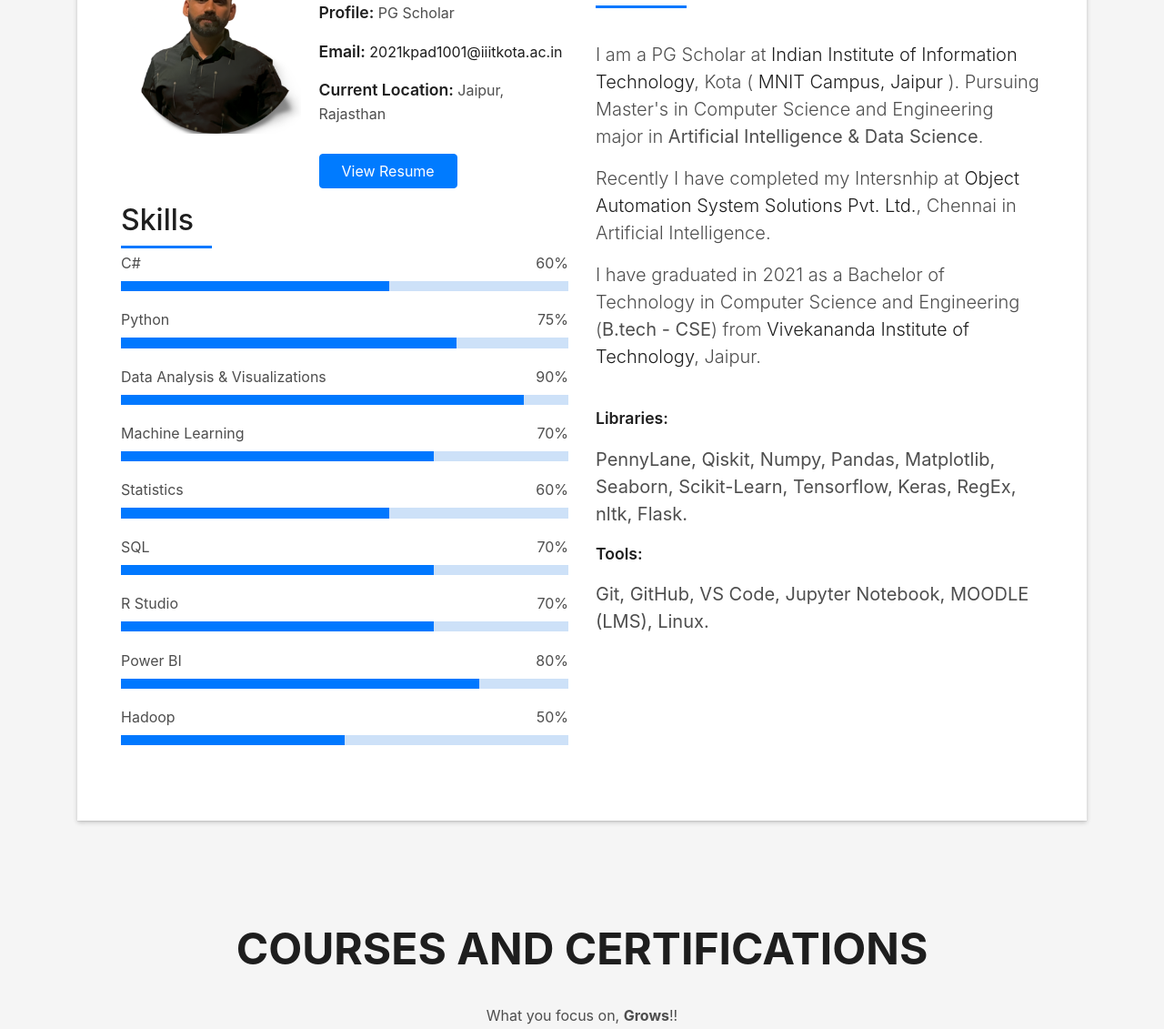
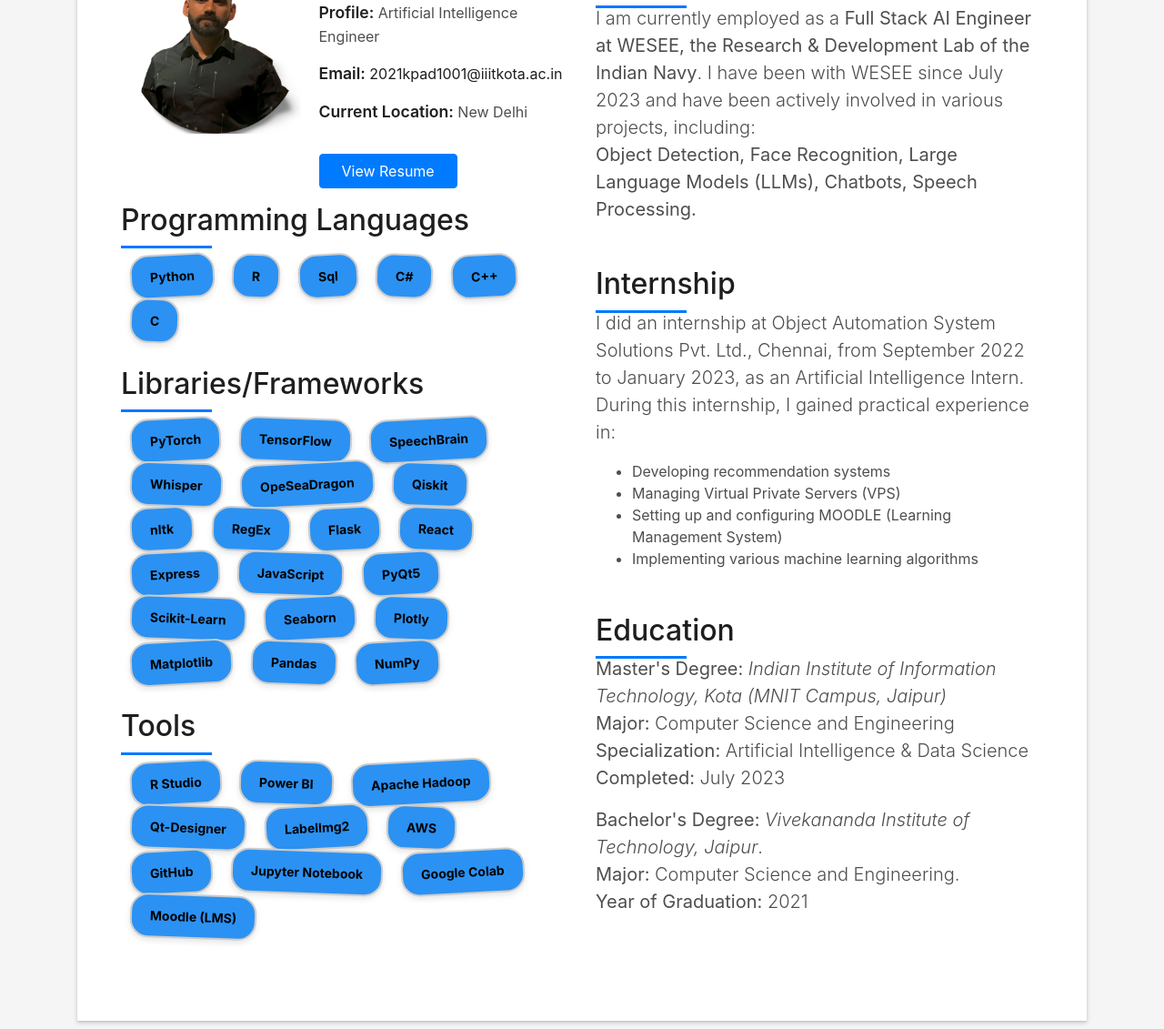
Before and after one commit to Rjaat/rjaat.github.io, a plain HTML site: page index.html in a window 1280 px wide. Shown: the part 969-2100 px from the top of the page at 91% size. Drawn offline with nearby package versions, Linux system fonts and the light colour scheme; no server answers; files whose address does not match are found by name.

Commit message:
Resume & other Updates

```diff
--- a/assets/css/style.css
+++ b/assets/css/style.css
@@ -746,17 +746,47 @@ a:hover {
   color: #4e4e4e;
 }
 
-.skill-mf .progress {
-  background-color: #cde1f8;
-  margin: .5rem 0 1.2rem 0;
-  border-radius: 0;
-  height: .7rem;
+.skill-mf ul {
+  list-style-type: none;
+  padding: 10px;
 }
 
-.skill-mf .progress .progress-bar {
-  height: .7rem;
-  background-color: #0078ff;
+.skill-mf ul li {
+  display: inline-block;
+  background-color: #2b92f3;
+  color: #000000;
+  border: 2px solid #ccc;
+  padding: 12px 20px;
+  margin-right: 15px;
+  border-radius: 20px;
+  box-shadow: 0 3px 6px rgba(0, 0, 0, 0.1);
+  transition: all 0.3s ease;
+  font-weight: bold;
+  font-size: 14px;
 }
+
+.skill-mf ul li:hover {
+  transform: translateY(-3px);
+  box-shadow: 0 6px 12px rgba(0, 0, 0, 0.2);
+  background-color: #c0c0c0;
+}
+
+
+
+.skill-mf ul li:hover::before {
+  color: #555;
+}
+
+.skill-mf ul li:nth-child(odd) {
+  transform: rotate(-3deg);
+}
+
+.skill-mf ul li:nth-child(even) {
+  transform: rotate(2deg);
+}
+
+
+
 
 /*--------------------------------------------------------------
 # Services
@@ -1287,3 +1317,58 @@ footer .credits {
 footer .credits a {
   color: #fff;
 }
+
+
+
+/* Slideshow container */
+.slideshow-container {
+  position: relative;
+  max-width: 100%;
+  overflow: hidden;
+  border-radius: 10px;
+}
+
+/* Hide the images by default */
+.mySlides {
+  display: none;
+  width: 100%;
+  transition: opacity 1s ease;
+}
+
+/* Fade animation */
+.fade {
+  animation-name: fade;
+  animation-duration: 1.5s;
+}
+
+@keyframes fade {
+  from {opacity: .4}
+  to {opacity: 1}
+}
+
+/* Next & previous buttons */
+.prev, .next {
+  cursor: pointer;
+  position: absolute;
+  top: 50%;
+  width: auto;
+  margin-top: -30px;
+  padding: 16px;
+  color: white;
+  font-weight: bold;
+  font-size: 20px;
+  transition: 0.6s ease;
+  border-radius: 0 3px 3px 0;
+  user-select: none;
+}
+
+/* Position the "next button" to the right */
+.next {
+  right: 0;
+  border-radius: 3px 0 0 3px;
+}
+
+/* On hover, add a grey background color */
+.prev:hover, .next:hover {
+  background-color: rgba(0, 0, 0, 0.8);
+}
--- a/index.html
+++ b/index.html
@@ -16,8 +16,13 @@
   <link href="assets/vendor/ionicons/css/ionicons.min.css" rel="stylesheet">
   <link href="assets/vendor/owl.carousel/assets/owl.carousel.min.css" rel="stylesheet">
   <link href="assets/vendor/venobox/venobox.css" rel="stylesheet">
+  <link rel="stylesheet" href="https://cdnjs.cloudflare.com/ajax/libs/font-awesome/6.5.1/css/all.min.css" integrity="sha512-DTOQO9RWCH3ppGqcWaEA1BIZOC6xxalwEsw9c2QQeAIftl+Vegovlnee1c9QX4TctnWMn13TZye+giMm8e2LwA==" crossorigin="anonymous" referrerpolicy="no-referrer" />
   <!-- Template Main CSS File -->
   <link href="assets/css/style.css" rel="stylesheet">
+  <style>
+    /* Add custom CSS to color icons */
+    .solid-icon { color: #007bff; } /* Change color as needed */
+</style>
 </head>
 <body id="page-top">
 
@@ -88,67 +93,103 @@
                     </div>
                     <div class="col-sm-6 col-md-7">
                       <div class="about-info">
-                        <p><span class="title-s">Name: </span> <span>Rajesh K. Jat</span></p>
-                        <p><span class="title-s">Profile: </span> <span>PG Scholar </span></p>
+                        <p><span class="title-s">Name: </span> <span>Rajesh Kumar Jat</span></p>
+                        <p><span class="title-s">Profile: </span> <span>Artificial Intelligence Engineer </span></p>
                         <p><span class="title-s">Email: </span> <span><a href = "mailto: 2021kpad1001@iiitkota.ac.in">2021kpad1001@iiitkota.ac.in</a></span></p>
-                        <p><span class="title-s">Current Location: </span> <span>Jaipur, Rajasthan </span></p>
+                        <p><span class="title-s">Current Location: </span> <span>New Delhi </span></p>
                         <p class="pt-3"><span class="title-s"> <a class="btn btn-primary btn px-4" href="assets/resume.pdf" target="_blank" role="button"> View Resume </a></span></p>
                       </div>
                     </div>
                   </div>
                   <div class="skill-mf">
-                    <h5 class="title-left">Skills</h5>
-                    <p></p>
-                    <span>C#</span> <span class="pull-right">60%</span>
-                    <div class="progress">
-                      <div class="progress-bar" role="progressbar" style="width: 60%" aria-valuenow="70" aria-valuemin="0" aria-valuemax="100"></div>
-                    </div>
-                    <span>Python</span> <span class="pull-right">75%</span>
-                    <div class="progress">
-                      <div class="progress-bar" role="progressbar" style="width: 75%" aria-valuenow="70" aria-valuemin="0" aria-valuemax="100"></div>
-                    </div>
-                    <span>Data Analysis & Visualizations</span> <span class="pull-right">90%</span>
-                    <div class="progress">
-                      <div class="progress-bar" role="progressbar" style="width: 90%" aria-valuenow="70" aria-valuemin="0" aria-valuemax="100"></div>
-                    </div>
-                    <span>Machine Learning</span> <span class="pull-right">70%</span>
-                    <div class="progress">
-                      <div class="progress-bar" role="progressbar" style="width: 70%" aria-valuenow="70" aria-valuemin="0" aria-valuemax="100"></div>
-                    </div>
-                    <span>Statistics</span> <span class="pull-right">60%</span>
-                    <div class="progress">
-                      <div class="progress-bar" role="progressbar" style="width: 60%" aria-valuenow="70" aria-valuemin="0" aria-valuemax="100"></div>
-                    </div>
-                    <span>SQL</span> <span class="pull-right">70%</span>
-                    <div class="progress">
-                      <div class="progress-bar" role="progressbar" style="width: 70%" aria-valuenow="70" aria-valuemin="0" aria-valuemax="100"></div>
-                    </div>
-                    <span>R Studio <sapn class="pull-right">70%</span>
-                    <div class="progress">
-                      <div class="progress-bar" role="progressbar" style="width: 70%" aria-valuenow="70" aria-valuemin="0" aria-valuemax="100"></div>
-                    </div>
-                    <span>Power BI <sapn class="pull-right">80%</span>
-                    <div class="progress">
-                      <div class="progress-bar" role="progressbar" style="width: 80%" aria-valuenow="70" aria-valuemin="0" aria-valuemax="100"></div>
-                    </div>
-                    <span>Hadoop</span> <span class="pull-right">50%</span>
-                    <div class="progress">
-                      <div class="progress-bar" role="progressbar" style="width: 50%" aria-valuenow="70" aria-valuemin="0" aria-valuemax="100"></div>
-                    </div>
+                    <h5 class="title-left">Programming Languages</h5>
+                    <ul>
+                      <li>Python</li>
+                      <li>R</li>
+                      <li>Sql</li>
+                      <li>C#</li>
+                      <li>C++</li>
+                      <li>C</li>
+                  </ul>
+                  </div>
+                  <div class="skill-mf">
+                    <h5 class="title-left">Libraries/Frameworks</h5>
+                    <ul>
+                      <li>PyTorch</li>
+                      <li>TensorFlow</li>
+                      <li>SpeechBrain</li>
+                      <li>Whisper</li>
+                      <li>OpeSeaDragon</li>
+                      <li>Qiskit</li>
+                      <li>nltk</li>
+                      <li>RegEx</li>
+                      <li>Flask</li>
+                      <li>React</li>
+                      <li>Express</li>
+                      <li>JavaScript</li>
+                      <li>PyQt5</li>
+                      <li>Scikit-Learn</li>
+                      <li>Seaborn</li>
+                      <li>Plotly</li>
+                      <li>Matplotlib</li>
+                      <li>Pandas</li>
+                      <li>NumPy</li>
+
+                  </ul>
+
+                  </div>
+                  <div class="skill-mf">
+                    <h5 class="title-left">Tools</h5>
+                    <ul>
+                      <li>R Studio</li>
+                      <li>Power BI</li>
+                      <li>Apache Hadoop</li>
+                      <li>Qt-Designer</li>
+                      <li>LabelImg2</li>
+                      <li>AWS</li>
+                      <li>GitHub</li>
+                      <li>Jupyter Notebook</li>
+                      <li>Google Colab</li>
+                      <li>Moodle (LMS)</li>
+                    </ul>
                   </div>
                 </div>
                 <div class="col-md-6">
                   <div class="about-me pt-4 pt-md-0">
                     <div class="title-box-2">
-                      <h5 class="title-left">About me</h5>
+                      <h5 class="title-left">Professional Experience</h5>
+                      <p class="lead">I am currently employed as a <strong>Full Stack AI Engineer at WESEE, the Research & Development Lab of the Indian Navy</strong>. I have been with WESEE since July 2023 and have been actively involved in various projects, including: <br>
+                        <strong>Object Detection, Face Recognition, Large Language Models (LLMs), Chatbots, Speech Processing. </strong>
+                      </p>
                     </div>
-                    <p class="lead">I am a PG Scholar at <a href="https://iiitkota.ac.in/" target="_blank" >Indian Institute of Information Technology</a>, Kota ( <a href="https://www.mnit.ac.in/" target="_blank" >MNIT Campus, Jaipur </a>). Pursuing Master's in Computer Science and Engineering major in <strong>Artificial Intelligence & Data Science</strong>. </p>
-                    <p class="lead">Recently I have completed my Intersnhip at <a href="https://www.object-automation.com" target="_blank">Object Automation System Solutions Pvt. Ltd.</a>, Chennai in Artificial Intelligence.</p>
-                    <p class="lead">I have graduated in 2021 as a Bachelor of Technology in Computer Science and Engineering (<strong>B.tech - CSE</strong>) from <a href="https://www.vitj.ac.in" target="_blank">Vivekananda Institute of Technology</a>, Jaipur.</p></div><br>
-                    <p class="title-s">Libraries:</p>
-                    <p class="lead"> <b>PennyLane, Qiskit, Numpy, Pandas, Matplotlib, Seaborn, Scikit-Learn, Tensorflow, Keras, RegEx, nltk, Flask.</b></p>
-                    <p class="title-s">Tools:</p>
-                    <p class="lead"> <b>Git, GitHub, VS Code, Jupyter Notebook, MOODLE (LMS), Linux.</b></p>
+
+                    <div class="title-box-2">
+                      <h5 class="title-left">Internship </h5>
+                      <p class="lead">I did an internship at Object Automation System Solutions Pvt. Ltd., Chennai, from September 2022 to January 2023, as an Artificial Intelligence Intern. <br>
+                        During this internship, I gained practical experience in:<br>
+                        <ul>
+                          <li>Developing recommendation systems</li>
+                          <li>Managing Virtual Private Servers (VPS)</li>
+                          <li>Setting up and configuring MOODLE (Learning Management System)</li>
+                          <li>Implementing various machine learning algorithms</li>
+                        </ul>
+                      </p>
+                    </div>
+
+                    <div class="title-box-2">
+                      <h5 class="title-left">Education </h5>
+                      <p class="lead"><strong>Master's Degree:</strong> <i> Indian Institute of Information Technology, Kota (MNIT Campus, Jaipur)</i> <br>
+                        <strong>Major:</strong> Computer Science and Engineering<br>
+                      <strong>Specialization:</strong> Artificial Intelligence & Data Science<br>
+                      <strong>Completed:</strong> July 2023<br>
+                        </p>
+                      <p class="lead">
+                        <strong>Bachelor's Degree:</strong> <i>Vivekananda Institute of Technology, Jaipur</i>. <br>
+                        <strong>Major:</strong> Computer Science and Engineering. <br>
+                        <strong>Year of Graduation:</strong> 2021<br>
+
+                      </p>
+                    </div>
                   </div>
                 </div>
               </div>
@@ -614,7 +655,18 @@
             <div class="contact-mf">
               <div id="contact" class="box-shadow-full">
                 <div class="row">
-                  <div class="col-md-4"></div>
+                  <div class="col-md-6">
+                    <div class="slideshow-container">
+                      <img class="mySlides" src="assets\img\convo.JPG">
+                      <img class="mySlides" src="assets\img\convo1.jpg">
+                      <img class="mySlides" src="assets\img\convo2.jpg">
+                      <img class="mySlides" src="assets\img\convo3.jpg">
+
+                      <a class="prev" onclick="plusSlides(-1)">&#10094;</a>
+                      <a class="next" onclick="plusSlides(1)">&#10095;</a>
+                    </div>
+                  </div>
+
                   <div class="col-md-4">
                     <div class="title-box-2 pt-4 pt-md-0">
                       <h5 class="title-left">Let's Get in Touch</h5>
@@ -630,13 +682,15 @@
                     </div>
                     <div class="socials">
                       <ul>
-                        <li><a href="https://www.linkedin.com/in/rajesh-k-jat/" target="_blank"><span class="ico-circle"><i class="ion-social-linkedin"></i></span></a></li>
-                        <li><a href="https://www.instagram.com/rajesh.jaat__" target="_blank"><span class="ico-circle"><i class="ion-social-instagram"></i></span></a></li>
+                        <li><a href="https://www.linkedin.com/in/rajesh-choudharyy/" target="_blank"><span class="ico-circle"><i class="ion-social-linkedin"></i></span></a></li>
+                        <li><a href="https://www.instagram.com/rajesh.jat__" target="_blank"><span class="ico-circle"><i class="ion-social-instagram"></i></span></a></li>
                         <li><a href="mailto:rajgadhwal99@gmail.com" target="_blank"><span class="ico-circle"><i class="ion-android-mail"></i></span></a></li>
                         <li><a href="https://github.com/Rjaat" target="_blank"><span class="ico-circle"><i class="ion-social-github"></i></span></a></li>
                       </ul>
                     </div>
                   </div>
+
+
                 </div>
               </div>
             </div>
@@ -679,5 +733,36 @@
     100% { opacity: 1; }
   }
   </style>
+
+
+
+<!-- event handler for image slider -->
+<script src="https://code.jquery.com/jquery-3.6.0.min.js"></script>
+<script>
+$(document).ready(function(){
+  var slideIndex = 0;
+  showSlides();
+
+  function showSlides() {
+    var i;
+    var slides = $(".mySlides");
+    for (i = 0; i < slides.length; i++) {
+      slides[i].style.display = "none";
+    }
+    slideIndex++;
+    if (slideIndex > slides.length) {slideIndex = 1}
+    slides[slideIndex-1].style.display = "block";
+    setTimeout(showSlides, 3000); // Change image every 3 seconds
+  }
+
+  // Next/previous controls
+  function plusSlides(n) {
+    showSlides(slideIndex += n);
+  }
+});
+</script>
+
+
+
 </body>
 </html>
```
Also changed, not shown: assets/img/convo1.jpg (added), assets/img/convo2.jpg (added), 4 other files.
